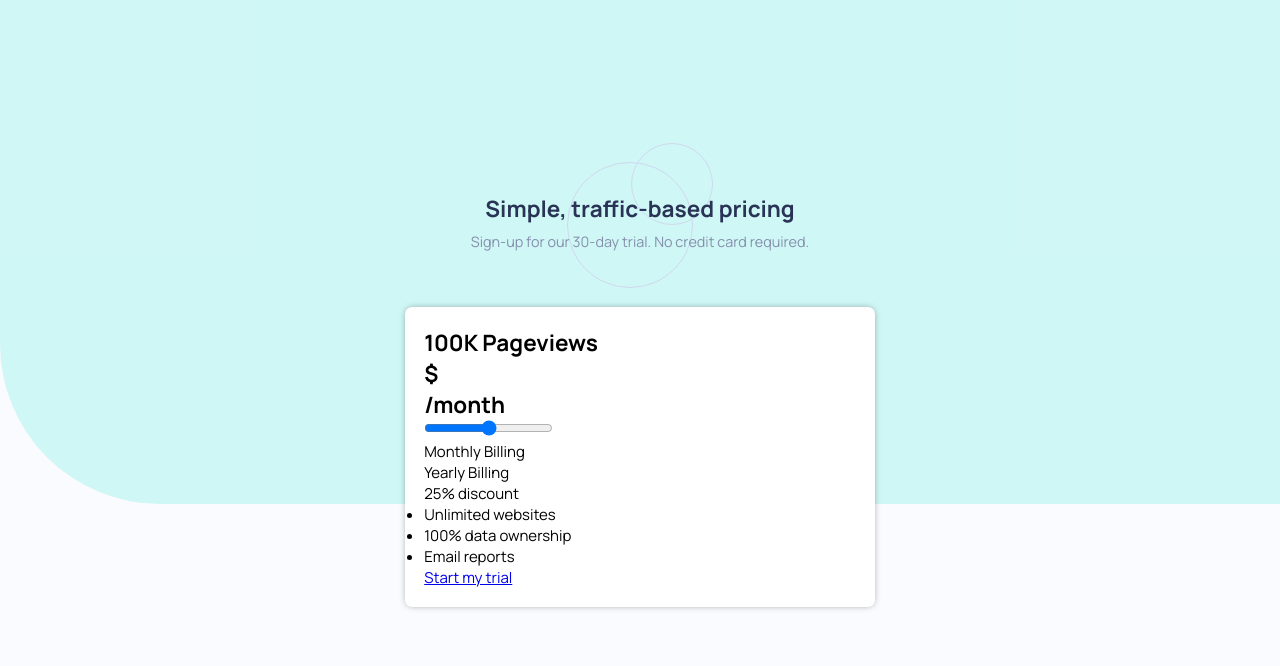
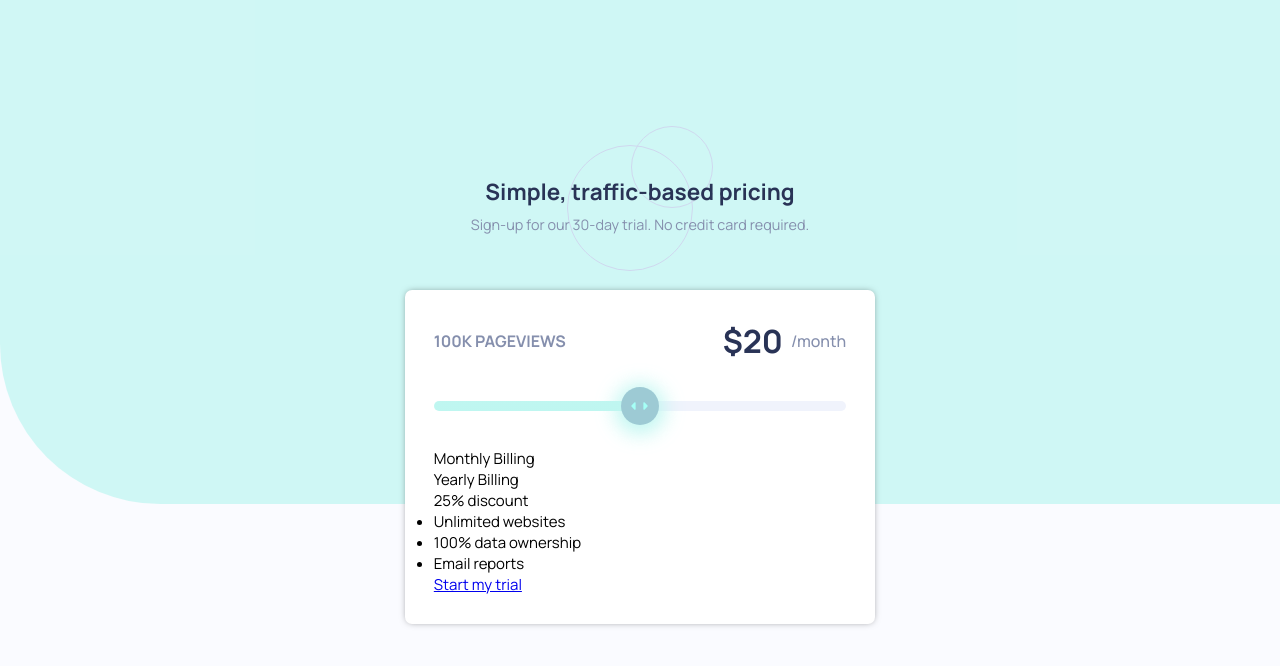
Before and after one commit to G21DevShadow/Interactive-pricing-component, a plain HTML site: page index.html in a window 1280 px wide. Drawn offline with Linux system fonts and the light colour scheme.

Commit message:
card slider completed

```diff
--- a/index.html
+++ b/index.html
@@ -26,11 +26,11 @@
             <h2 class="card__price">
               $
               <p class="card__priceXmonth"></p>
-              /month
+              <p class="card__priceMonth">/month</p>
             </h2>
           </div>
           <form action="">
-            <input type="range" />
+            <input type="range" min="4" max="36" class="card__inputRange" />
           </form>
           <div class="">
             <span>
@@ -46,7 +46,7 @@
           </div>
         </div>
         <div class="card__footer">
-          <ul>
+          <ul class="card__list">
             <li>Unlimited websites</li>
             <li>100% data ownership</li>
             <li>Email reports</li>
@@ -56,5 +56,7 @@
       </div>
     </section>
     <div class="backgroundTop"></div>
+
+    <script src="./main.js"></script>
   </body>
 </html>
--- /dev/null
+++ b/main.js
@@ -0,0 +1,13 @@
+const range = document.querySelector(".card__inputRange");
+const price = document.querySelector(".card__priceXmonth");
+
+price.innerHTML = range.value;
+
+range.addEventListener("input", () => {
+  const min = range.min;
+  const max = range.max;
+  const value = range.value;
+
+  price.innerHTML = value;
+  range.style.backgroundSize = `${((value - min) / (max - min)) * 100}% 100%`;
+});
--- a/style.css
+++ b/style.css
@@ -19,7 +19,7 @@
   --White: hsl(0, 0%, 100%);
   --Very-Pale-Blue: hsl(230, 100%, 99%);
   --Light-Grayish-Blue: hsl(224, 65%, 95%);
-  --Light-Grayish-Blue: hsl(223, 50%, 87%);
+  --Light-Grayish-Blue-toggle: hsl(223, 50%, 87%);
   --Grayish-Blue: hsl(225, 20%, 60%);
   --Dark-Desaturated-Blue: hsl(227, 35%, 25%);
 }
@@ -79,8 +79,87 @@ body {
 }
 
 .card {
-  padding: 1.2rem;
+  padding: 1.8rem;
   background-color: var(--White);
   border-radius: 7px;
   box-shadow: 0 0 7px -2px rgba(0 0 0 /0.5);
 }
+
+.card__body {
+  display: grid;
+  gap: 2rem;
+}
+
+.card__coText {
+  display: flex;
+  align-items: center;
+  justify-content: space-between;
+}
+
+.card__title {
+  font-size: 1rem;
+  color: var(--Grayish-Blue);
+  text-transform: uppercase;
+}
+.card__price {
+  display: flex;
+  align-items: center;
+  font-size: 2rem;
+  color: var(--Dark-Desaturated-Blue);
+}
+
+.card__priceXmonth {
+  padding-right: 8px;
+}
+
+.card__priceMonth {
+  font-size: 1rem;
+  font-weight: 500;
+  color: var(--Grayish-Blue);
+}
+.card__inputRange {
+  -webkit-appearance: none;
+  width: 100%;
+  height: 10px;
+  border-radius: 20px;
+  background: var(--Light-Grayish-Blue);
+  background-image: linear-gradient(var(--Soft-Cyan), var(--Soft-Cyan));
+  background-size: 50% 100%;
+  background-repeat: no-repeat;
+  outline: none;
+  opacity: 0.7;
+  -webkit-transition: 0.2s;
+  transition: opacity 0.2s;
+}
+
+.card__inputRange:hover {
+  opacity: 1;
+}
+
+.card__inputRange::-webkit-slider-thumb {
+  -webkit-appearance: none;
+  appearance: none;
+  width: 38px;
+  height: 38px;
+  border-radius: 50%;
+  background: var(--Strong-Cyan);
+  cursor: pointer;
+  box-shadow: 0px 3px 20px 6px var(--Soft-Cyan);
+  background: url("./images/icon-slider.svg") #75b4c3;
+  background-size: 45%;
+  background-position: center;
+  background-repeat: no-repeat;
+}
+
+.card__inputRange::-moz-range-thumb {
+  width: 45px;
+  height: 45px;
+  border-radius: 50%;
+  background: var(--Strong-Cyan);
+  cursor: pointer;
+  box-shadow: 0px 3px 20px 6px rgba(0, 0, 0, 0.26);
+  background: url("./images/icon-slider.svg") #75b4c3;
+  background-size: 45%;
+  background-position: center;
+  background-repeat: no-repeat;
+}
```
Also changed, not shown: images/bg-pattern.svg (deleted), images/favicon-32x32.png (deleted).
